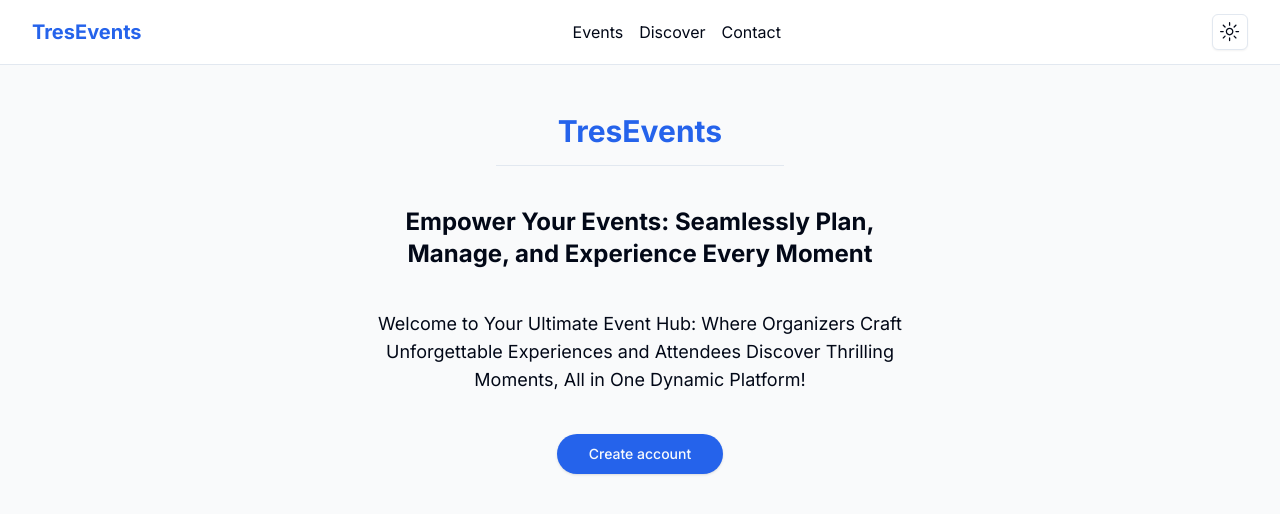
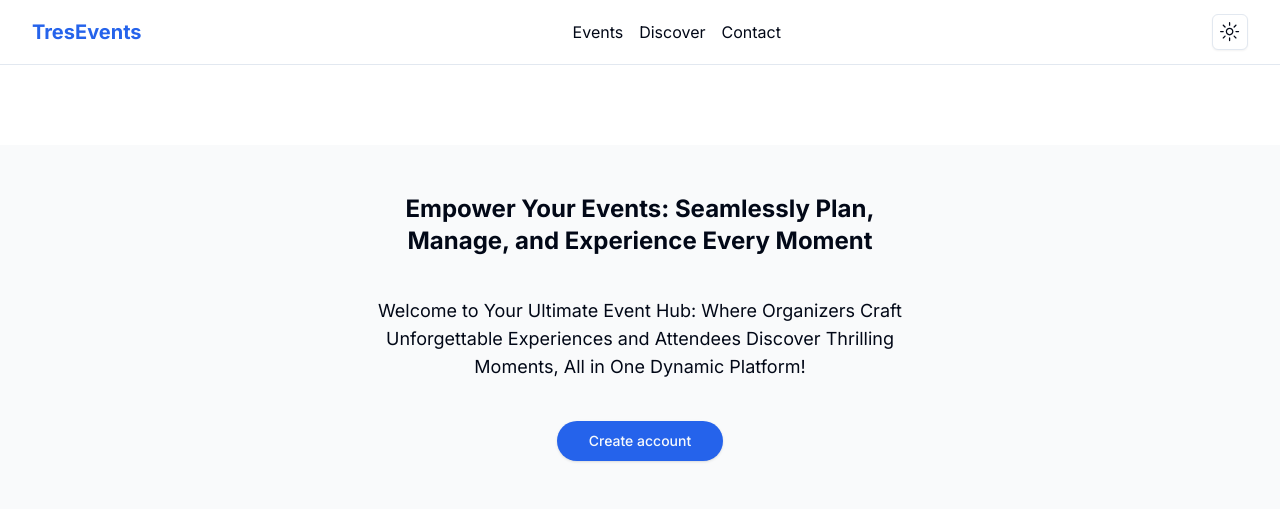
Before and after one commit to TresorRw/event-web-fe, a Next.js app: page / in a window 1280 px wide. Shown: the top 514 px of the page. Built offline with nearby package versions, Linux system fonts and the light colour scheme.

Commit message:
Removed title on hero section

```diff
--- a/app/hero.tsx
+++ b/app/hero.tsx
@@ -1,14 +1,11 @@
 import { Button } from '@/components/ui/button'
-import { Separator } from "@/components/ui/separator"
 import Link from 'next/link'
 import React from 'react'
 
 const Hero = () => {
   return (
     <div className="bg-gray-50 dark:bg-inherit w-full">
-      <div className="container mx-auto  w-full lg:w-1/2 text-center py-12">
-        <h1 className="text-3xl text-primary font-bold mb-4">TresEvents</h1>
-        <Separator className='w-1/2 mx-auto mb-10' />
+      <div className="container mx-auto w-full lg:w-1/2 text-center py-12 mt-20">
         <h2 className="text-2xl font-bold mb-4">Empower Your Events: Seamlessly Plan, Manage, and Experience Every Moment</h2>
         <p className="text-lg mt-10">Welcome to Your Ultimate Event Hub: Where Organizers Craft Unforgettable Experiences and Attendees Discover Thrilling Moments, All in One Dynamic Platform!</p>
 
```
